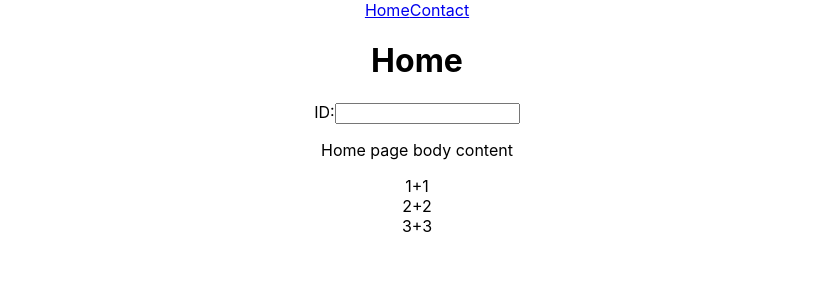
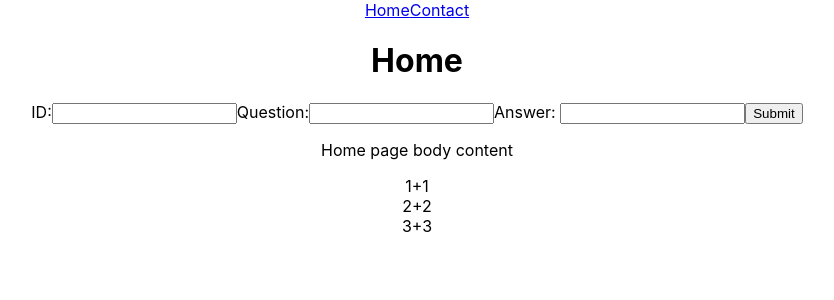
Before and after one commit to nonuniquedevs/wizlet, a React (Create React App) app: page / in a window 1280 px wide. Shown: the top 300 px of the page, without its empty margins (223-1057 px from the left). Built offline with nearby package versions, Linux system fonts and the light colour scheme.

Commit message:
made simple input

```diff
--- a/src/components/Home.jsx
+++ b/src/components/Home.jsx
@@ -5,11 +5,20 @@ import FlashCardList from './FlashcardList'
 
 function Home() {
     const [cards, setCards] = useState(samplecards);
-    const [name, setName] = useState("");
+    const [id, setid] = useState("");
+    const [question, setQuestion] = useState("")
+    const [answer, setAnswer] = useState("")
+
 
     const handleSubmit = (event) => {
         event.preventDefault();
-        alert(`You entered ${name}`)
+        var newflashcard = {
+            id: id,
+            question: question,
+            answer: answer
+        }
+        samplecards.push(newflashcard);
+       // alert(`You entered ${id}, ${question}, ${answer}`)
     }
 
     return (
@@ -17,8 +26,12 @@ function Home() {
           <h1>Home</h1>
           <form onSubmit={handleSubmit}>
               <label>ID:</label>
-              <input type="number" value={name} onChange={(e) => setName(e.target.value)}/>
-              <label></label>
+              <input type="number" value={id} onChange={(e) => setid(e.target.value)}/>
+              <label>Question:</label>
+              <input type="text" value={question} onChange={(e) => setQuestion(e.target.value)}/>
+              <label>Answer: </label>
+              <input type="text" value={answer} onChange={(e) => setAnswer(e.target.value)}/>
+              <input type="submit"/>
           </form>
            <p>Home page body content</p>
            <FlashCardList flashcards={cards}/>
@@ -26,7 +39,8 @@ function Home() {
     );
 }
 
-const samplecards = [
+
+var samplecards = [
     {
     id: 1,
     question: '1+1',
```
